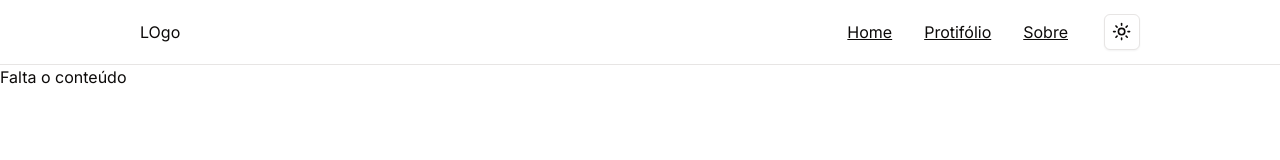
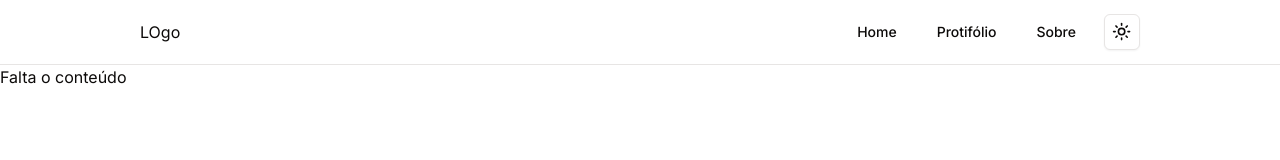
Before and after one commit to dario-souza/portfolio, a Next.js app: page / in a window 1280 px wide. Shown: the top 160 px of the page. Built offline with nearby package versions, Linux system fonts and the light colour scheme.

Commit message:
ajuste menu de navegação header

```diff
--- a/src/components/link.tsx
+++ b/src/components/link.tsx
@@ -1,15 +1,29 @@
-import Link, { LinkProps, } from 'next/link'
-import { PropsWithChildren, ReactNode } from 'react'
+'use client'
+import Link from 'next/link'
+import { PropsWithChildren } from 'react'
+import {
+  NavigationMenu,
+  NavigationMenuLink,
+  NavigationMenuList,
+  navigationMenuTriggerStyle
+} from './ui/navigation-menu'
 
 
 type LinkProp = PropsWithChildren & {
   href: string
-  className?: string
 }
 
-const CustomLink = ({ className, href, children, ...props }: LinkProp,) => {
+const CustomLink = ({ href, children }: LinkProp) => {
   return (
-    <Link href={href} {...props} className={className} >{children}</Link>
+    <NavigationMenu>
+      <NavigationMenuList>
+        <Link href={href} legacyBehavior passHref>
+          <NavigationMenuLink className={navigationMenuTriggerStyle()}>
+            {children}
+          </NavigationMenuLink>
+        </Link>
+      </NavigationMenuList>
+    </NavigationMenu>
   )
 }
 
--- a/src/components/menu-button.tsx
+++ b/src/components/menu-button.tsx
@@ -27,10 +27,10 @@ export function MenuButton({ children }: MenuButtonProps) {
       <SheetTrigger asChild>
         <Button variant="ghost" className="sm:hidden">{children}</Button>
       </SheetTrigger>
-      <SheetContent className="space-y-2">
-        <CustomLink href="/" >Home</CustomLink>
-        <CustomLink href="/portfolio" className={`${buttonVariants({ variant: 'outline' })} w-full`} >Protifólio</CustomLink>
-        <CustomLink href="/about" className={`${buttonVariants({ variant: 'outline' })} w-full`} >Sobre</CustomLink>
+      <SheetContent>
+        <CustomLink href="/">Home</CustomLink>
+        <CustomLink href="/portfolio">Protifólio</CustomLink>
+        <CustomLink href="/about">Sobre</CustomLink>
         <ModeToggle />
       </SheetContent>
     </Sheet>
--- a/src/components/navigation.tsx
+++ b/src/components/navigation.tsx
@@ -3,10 +3,7 @@ import React from 'react'
 import CustomLink from './link'
 import { AlignJustify } from 'lucide-react'
 import { MenuButton } from './menu-button'
-import { buttonVariants } from './ui/button'
 import { ModeToggle } from './theme'
-import { Separator } from './ui/separator'
-
 
 const NavBarHeader = () => {
   return (
@@ -14,21 +11,18 @@ const NavBarHeader = () => {
       <div className='h-16 max-w-screen-lg mx-auto px-3 flex justify-between items-center'>
         <a href="">LOgo</a>
         <nav className="">
-
           <MenuButton>
             <AlignJustify />
           </MenuButton>
-
-          <div className="hidden sm:flex gap-8 justify-center items-center" >
-            <CustomLink href="/" className="underline">Home</CustomLink>
-            <CustomLink href="/portfolio" className="underline" >Protifólio</CustomLink>
-            <CustomLink href="/about" className="underline" >Sobre</CustomLink>
+          <div className="hidden sm:flex gap-2 justify-center items-center">
+            <CustomLink href="/">Home</CustomLink>
+            <CustomLink href="/portfolio">Protifólio</CustomLink>
+            <CustomLink href="/about">Sobre</CustomLink>
             <ModeToggle />
           </div>
         </nav>
       </div>
     </header>
-
   )
 }
 
```
